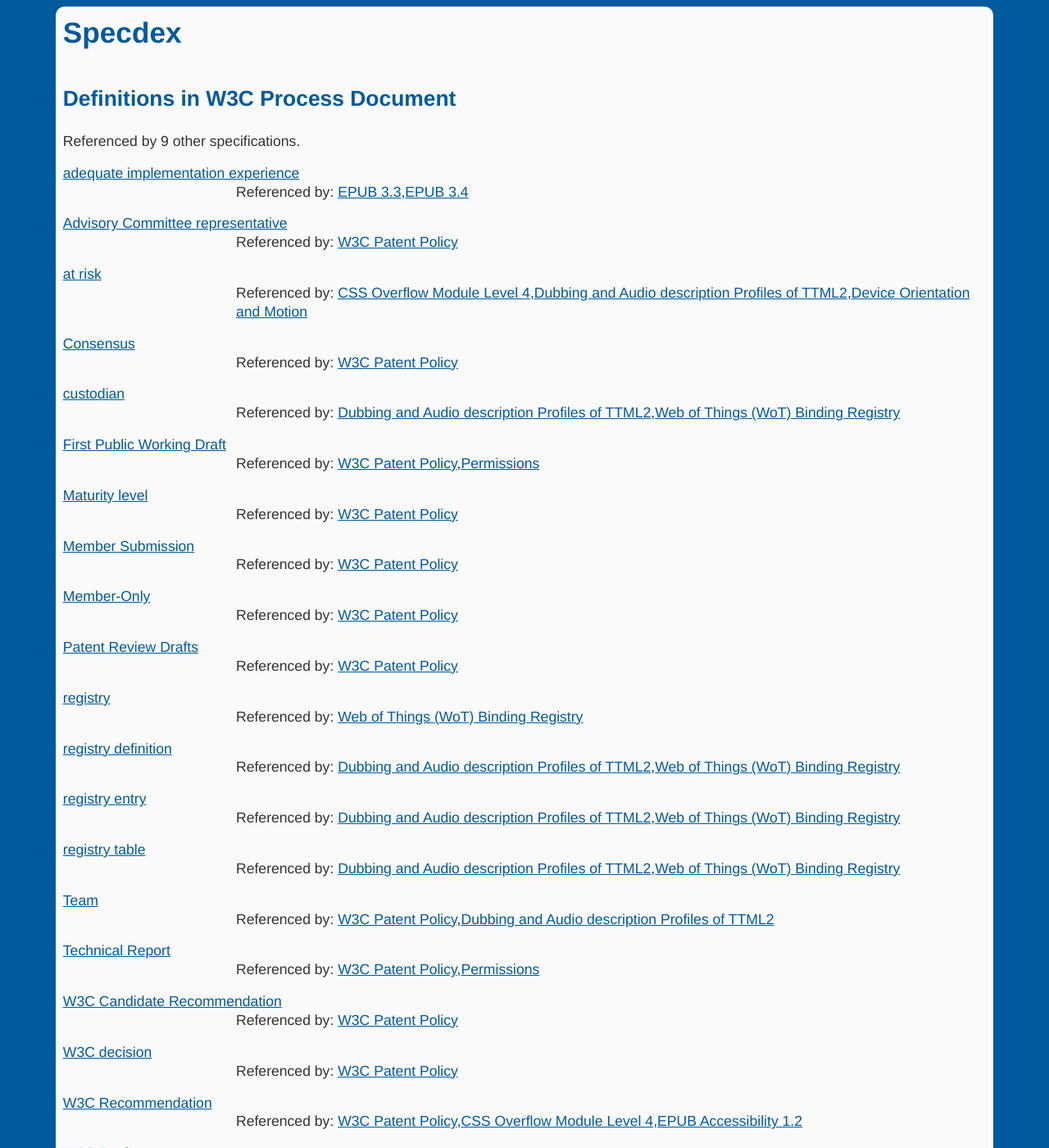
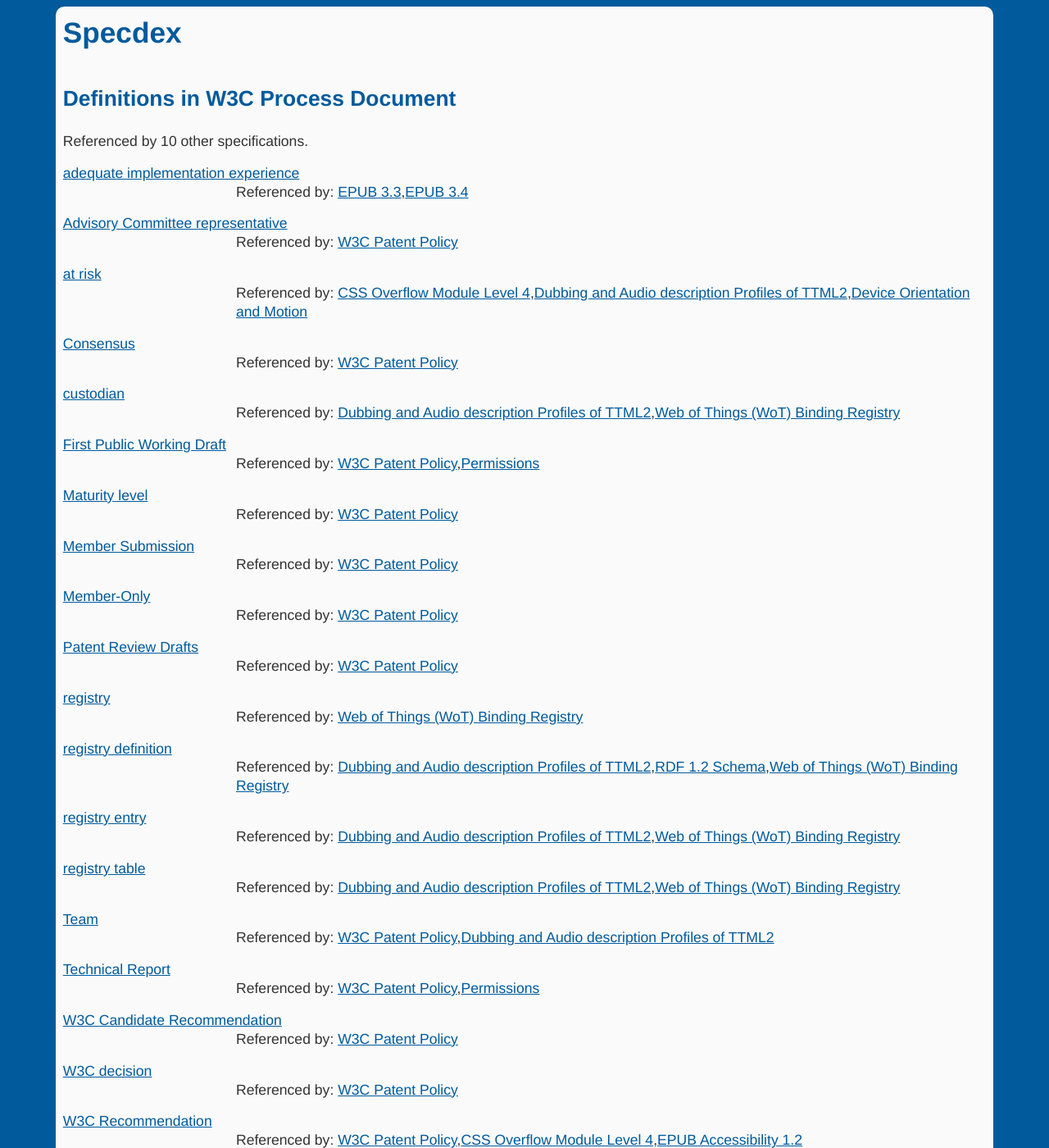
Before and after one commit to dontcallmedom/specdex, a Jekyll site: the page built from w3c-process.html, in a window 1280 px wide and 1400 px high. Shown: the whole window at 82% size. Built offline with Jekyll 4.4.1, drawn with Linux system fonts in a browser that asks for light colours.

Commit message:
Automatic update

```diff
--- a/index.html
+++ b/index.html
@@ -270,7 +270,7 @@
 <li><a href="vc-data-integrity.html">Verifiable Credential Data Integrity 1.0</a> (referenced by 8 specs)</li>
 <li><a href="vc-data-model-2.0.html">Verifiable Credentials Data Model v2.0</a> (referenced by 21 specs)</li>
 <li><a href="w3c-patent-policy.html">W3C Patent Policy</a> (referenced by 1 spec)</li>
-<li><a href="w3c-process.html">W3C Process Document</a> (referenced by 9 specs)</li>
+<li><a href="w3c-process.html">W3C Process Document</a> (referenced by 10 specs)</li>
 <li><a href="web-animations-1.html">Web Animations Module Level 1</a> (referenced by 23 specs)</li>
 <li><a href="web-animations-2.html">Web Animations Module Level 2</a> (referenced by 6 specs)</li>
 <li><a href="web-app-launch.html">Web App Launch Handler API</a> (referenced by 1 spec)</li>
--- a/w3c-process.html
+++ b/w3c-process.html
@@ -4,7 +4,7 @@
 
 
 ---
-<p>Referenced by 9 other specifications.</p><dl><dt><a class="concept" href="https:&#x2F;&#x2F;www.w3.org&#x2F;policies&#x2F;process&#x2F;#adequate-implementation">adequate implementation experience</a></dt>
+<p>Referenced by 10 other specifications.</p><dl><dt><a class="concept" href="https:&#x2F;&#x2F;www.w3.org&#x2F;policies&#x2F;process&#x2F;#adequate-implementation">adequate implementation experience</a></dt>
 <dd>Referenced by: <a href="https:&#x2F;&#x2F;w3c.github.io&#x2F;epub-specs&#x2F;epub33&#x2F;core&#x2F;">EPUB 3.3</a>,<a href="https:&#x2F;&#x2F;w3c.github.io&#x2F;epub-specs&#x2F;epub34&#x2F;authoring&#x2F;">EPUB 3.4</a></dd>
 <dt><a class="concept" href="https:&#x2F;&#x2F;www.w3.org&#x2F;policies&#x2F;process&#x2F;#advisory-committee-representative">Advisory Committee representative</a></dt>
 <dd>Referenced by: <a href="https:&#x2F;&#x2F;www.w3.org&#x2F;policies&#x2F;patent-policy&#x2F;">W3C Patent Policy</a></dd>
@@ -27,7 +27,7 @@
 <dt><a class="concept" href="https:&#x2F;&#x2F;www.w3.org&#x2F;policies&#x2F;process&#x2F;#registry">registry</a></dt>
 <dd>Referenced by: <a href="https:&#x2F;&#x2F;w3c.github.io&#x2F;wot-binding-registry&#x2F;">Web of Things (WoT) Binding Registry</a></dd>
 <dt><a class="concept" href="https:&#x2F;&#x2F;www.w3.org&#x2F;policies&#x2F;process&#x2F;#registry-definition">registry definition</a></dt>
-<dd>Referenced by: <a href="https:&#x2F;&#x2F;w3c.github.io&#x2F;dapt&#x2F;">Dubbing and Audio description Profiles of TTML2</a>,<a href="https:&#x2F;&#x2F;w3c.github.io&#x2F;wot-binding-registry&#x2F;">Web of Things (WoT) Binding Registry</a></dd>
+<dd>Referenced by: <a href="https:&#x2F;&#x2F;w3c.github.io&#x2F;dapt&#x2F;">Dubbing and Audio description Profiles of TTML2</a>,<a href="https:&#x2F;&#x2F;w3c.github.io&#x2F;rdf-schema&#x2F;spec&#x2F;">RDF 1.2 Schema</a>,<a href="https:&#x2F;&#x2F;w3c.github.io&#x2F;wot-binding-registry&#x2F;">Web of Things (WoT) Binding Registry</a></dd>
 <dt><a class="concept" href="https:&#x2F;&#x2F;www.w3.org&#x2F;policies&#x2F;process&#x2F;#registry-entry">registry entry</a></dt>
 <dd>Referenced by: <a href="https:&#x2F;&#x2F;w3c.github.io&#x2F;dapt&#x2F;">Dubbing and Audio description Profiles of TTML2</a>,<a href="https:&#x2F;&#x2F;w3c.github.io&#x2F;wot-binding-registry&#x2F;">Web of Things (WoT) Binding Registry</a></dd>
 <dt><a class="concept" href="https:&#x2F;&#x2F;www.w3.org&#x2F;policies&#x2F;process&#x2F;#registry-table">registry table</a></dt>
```
